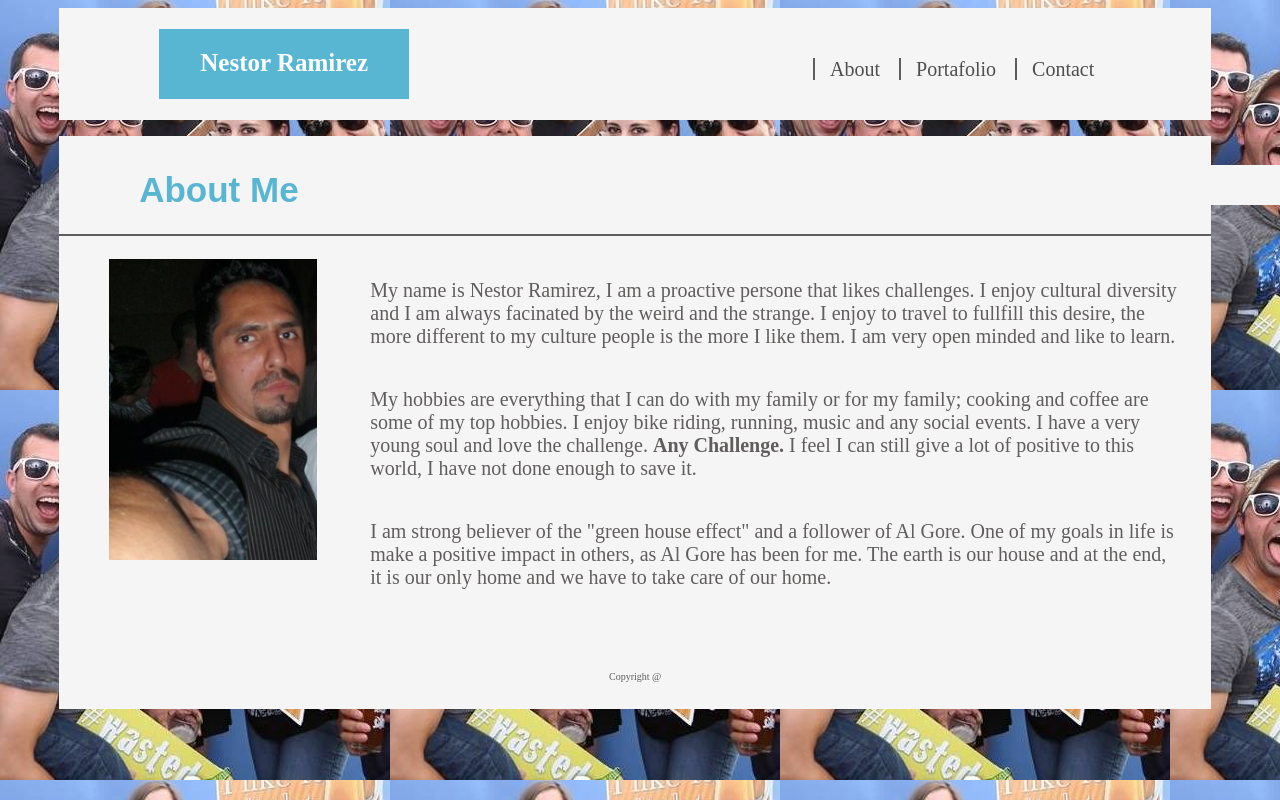
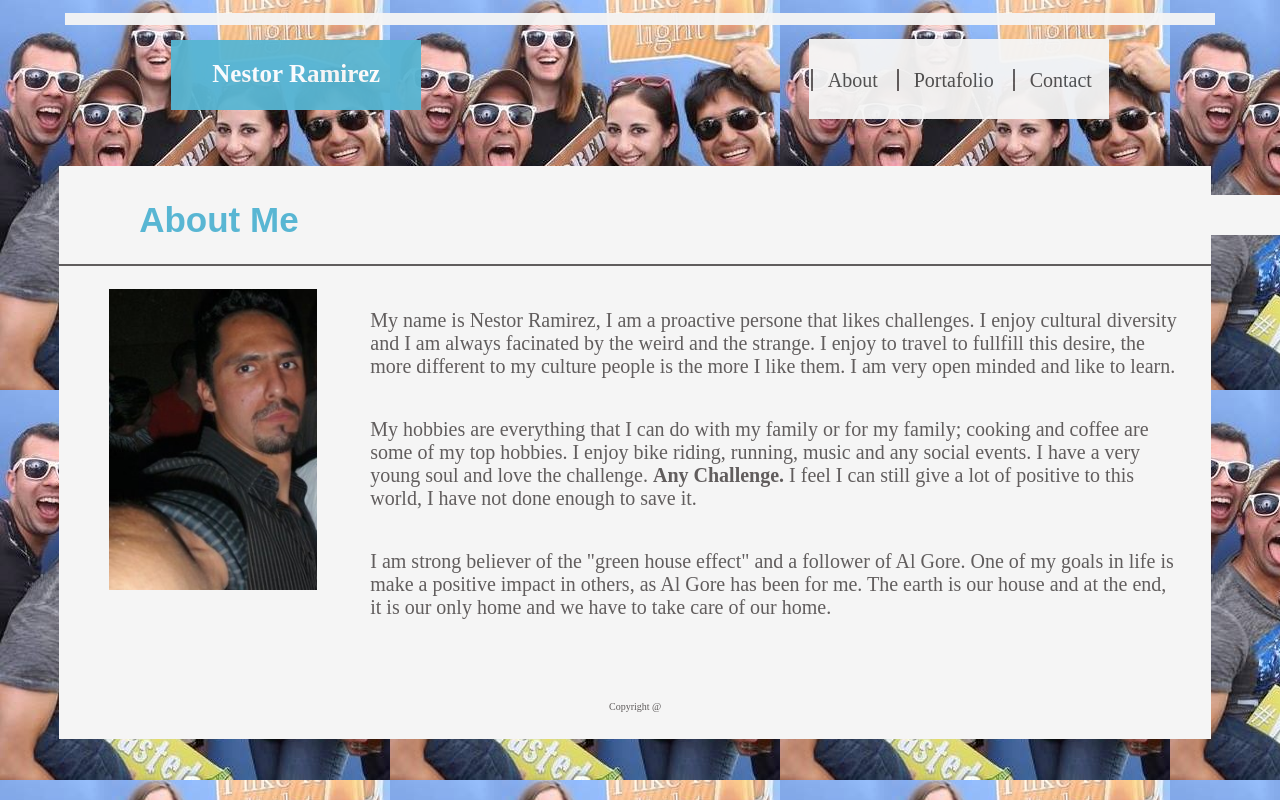
Before and after one commit to nyramirez/Basic-portfolio, a plain HTML site: page index.html in a window 1280 px wide. Drawn offline with Linux system fonts and the light colour scheme.

Commit message:
changing css properties

```diff
--- a/assets/css/style.css
+++ b/assets/css/style.css
@@ -4,11 +4,17 @@ body {
 }
 
 .about-header {
-    position: absolute;
+    text-align: center;
+    opacity: .95;
     background-color: whitesmoke;
-    margin-left: 4%;
-    height: 14%;
+    margin-right: auto;
+    margin-left: auto;
+    margin-top: 1%;
+    margin-bottom: 1%;
+    padding: .5%;
+    border: 1px black;
     width: 90%;
+    height: 11%;
 }
 
 #name {
@@ -28,7 +34,7 @@ body {
     width: 300px;
     height: 50px;
     margin-top: 20px;
-    margin-right:100px;
+    margin-right: 100px;
     padding-top: 30px;
     text-align: center;
     background-color: whitesmoke;
@@ -175,7 +181,7 @@ textarea {
     margin-top: 10%;
 }
 
-.upRow{
+.upRow {
     background-color: transparent;
     margin: 2%;
     margin-left: 5%;
@@ -244,7 +250,7 @@ textarea {
     padding: 9px 100px;
 }
 
-.lowRow{
+.lowRow {
     background-color: transparent;
     margin: 2%;
     margin-left: 5%;
--- a/index.html
+++ b/index.html
@@ -1,18 +1,24 @@
 <!DOCTYPE html>
 <html lang="en">
+
 <head>
     <meta charset="UTF-8">
     <meta name="viewport" content="width=device-width, initial-scale=1.0">
     <meta http-equiv="X-UA-Compatible" content="ie=edge">
-    <title>Portafolio About Me</title>
+    <title>Nestor Ramirez Portfolio</title>
     <!-- <link rel="stylesheet" href="./assets/css/reset.css"> -->
     <link rel="stylesheet" href="./assets/css/style.css">
 </head>
+
 <body>
 
     <section class="about-header">
+        <div class="column-left">
+            <h1 id="name">Nestor Ramirez</h1>
+        </div>
+        <div class="column-right">
 
-        <h1 id="name">Nestor Ramirez</h1>
+        </div>
 
         <div class="linkgroup">
             <a href="./index.html">About</a>
@@ -32,11 +38,19 @@
 
             <img id="pic" src="./assets/images/yo.jpg" alt="Nestor Ramirez profile picture">
 
-            <p id="firstp">My name is Nestor Ramirez, I am a proactive persone that likes challenges. I enjoy cultural diversity and I am always facinated by the weird and the strange. I enjoy to travel to fullfill this desire, the more different to my culture people is the more I like them. I am very open minded and like to learn. </p>
+            <p id="firstp">My name is Nestor Ramirez, I am a proactive persone that likes challenges. I enjoy cultural
+                diversity and I am always facinated by the weird and the strange. I enjoy to travel to fullfill this
+                desire, the more different to my culture people is the more I like them. I am very open minded and like
+                to learn. </p>
 
-            <p id="firstp">My hobbies are everything that I can do with my family or for my family; cooking and coffee are some of my top hobbies. I enjoy bike riding, running, music and any social events. I have a very young soul and love the challenge. <strong>Any Challenge.</strong> I feel I can still give a lot of positive to this world, I have not done enough to save it. </p>
+            <p id="firstp">My hobbies are everything that I can do with my family or for my family; cooking and coffee
+                are some of my top hobbies. I enjoy bike riding, running, music and any social events. I have a very
+                young soul and love the challenge. <strong>Any Challenge.</strong> I feel I can still give a lot of
+                positive to this world, I have not done enough to save it. </p>
 
-            <p id="firstp">I am strong believer of the "green house effect" and a follower of Al Gore. One of my goals in life is make a positive impact in others, as Al Gore has been for me. The earth is our house and at the end, it is our only home and we have to take care of our home.</p>
+            <p id="firstp">I am strong believer of the "green house effect" and a follower of Al Gore. One of my goals
+                in life is make a positive impact in others, as Al Gore has been for me. The earth is our house and at
+                the end, it is our only home and we have to take care of our home.</p>
 
         </div>
 
@@ -48,4 +62,5 @@
 
     </section>
 </body>
+
 </html>
```
